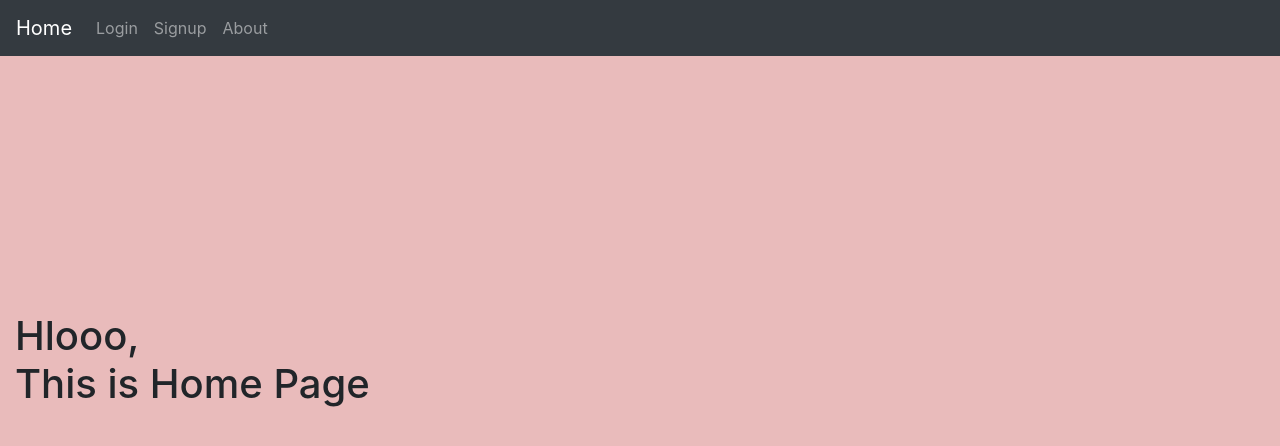
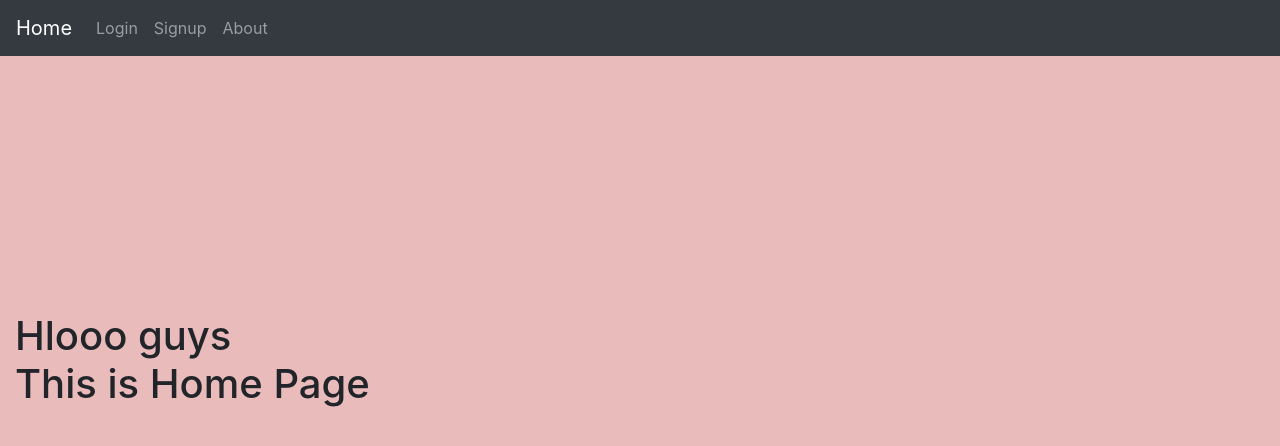
Before and after one commit to Jebiah/Webproject, a Django app: page / in a window 1280 px wide. Shown: the top 446 px of the page. Run offline with Django 4.2, Linux system fonts and the light colour scheme; some libraries are stand-ins or nearby versions.

Commit message:
second commit

```diff
--- a/templates/home.html
+++ b/templates/home.html
@@ -3,7 +3,7 @@
 <div class="container-fluid"
  style="margin-top:20%;">
     <h1>
-        Hlooo,<br>
+        Hlooo guys<br>
         This is Home Page
     </h1>
 </div>
```
